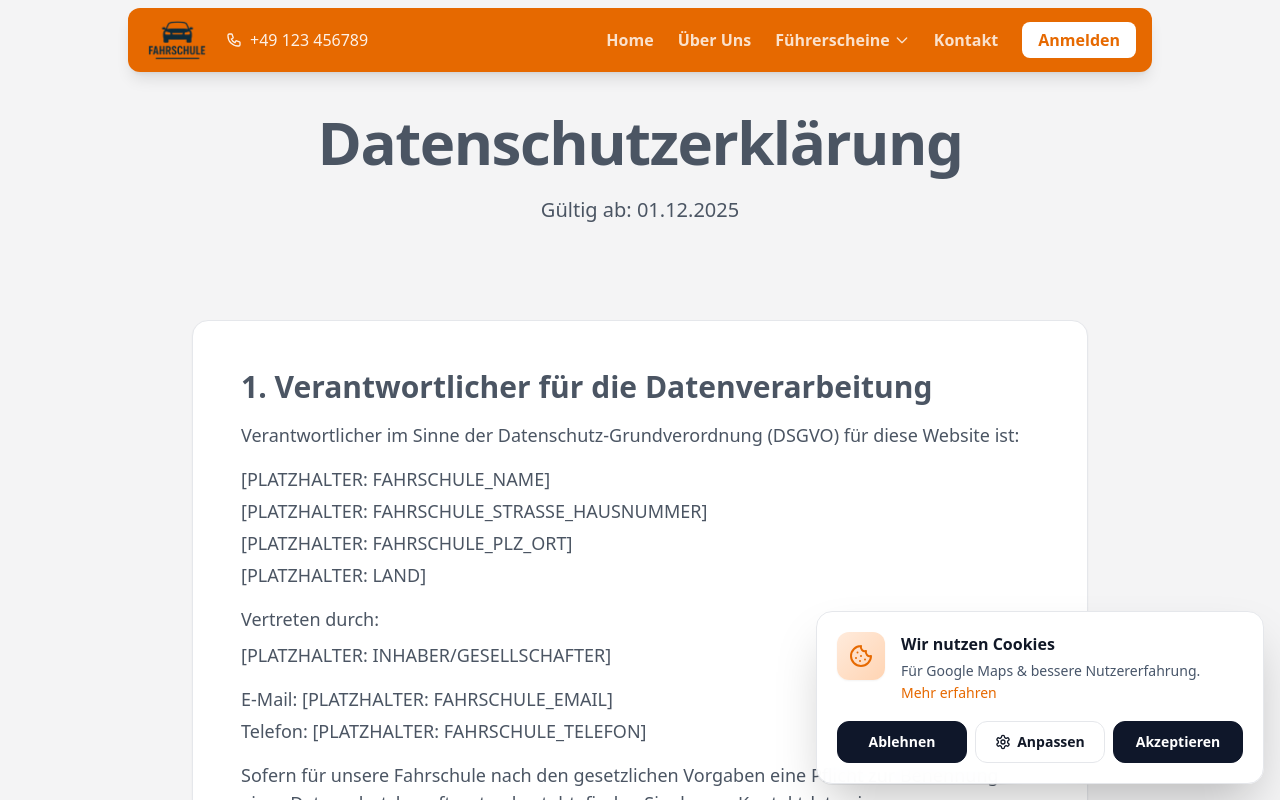
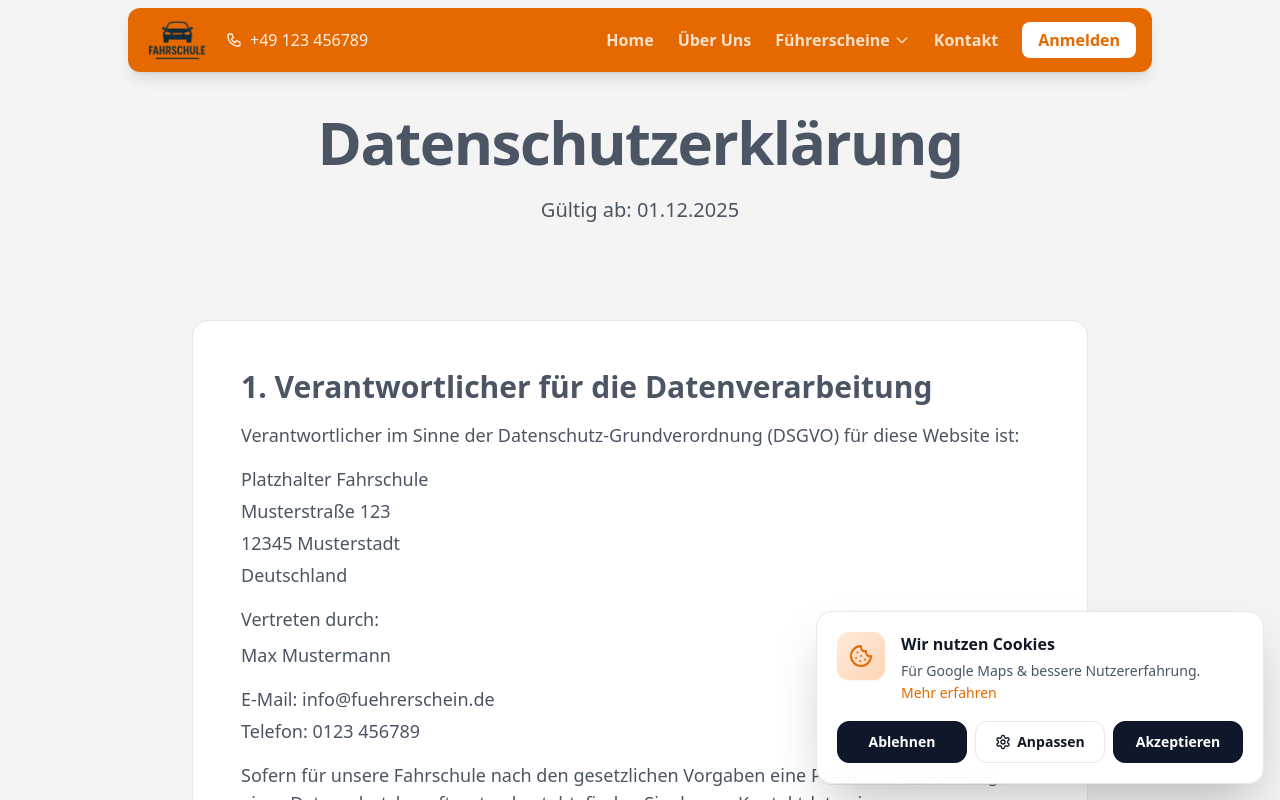
Before and after one commit to WebGraaf/Preview_Neu, a React (Vite) app: page /datenschutz in a window 1280 px wide. Shown: the top 800 px of the page. Built offline with nearby package versions, Linux system fonts and the light colour scheme.

Commit message:
Update schema markup and components

```diff
--- a/public/fahrschule-config.json
+++ b/public/fahrschule-config.json
@@ -2,9 +2,30 @@
   "fahrschule": {
     "name": "Platzhalter Fahrschule",
     "logo": "/default_images/logo_default.webp",
+    "inhaber": "Max Mustermann",
     "kontakt": {
       "telefon": "0123 456789",
       "email": "info@fuehrerschein.de"
+    },
+    "adresse": {
+      "strasse": "Musterstraße",
+      "hausnummer": "123",
+      "plz": "12345",
+      "ort": "Musterstadt",
+      "land": "Deutschland"
+    }
+  },
+  "datenschutz": {
+    "gueltigAb": "01.12.2025",
+    "letzteAktualisierung": "01.12.2025",
+    "zustaendigeAufsichtsbehoerde": {
+      "name": "Landesbeauftragte für Datenschutz und Informationsfreiheit Nordrhein-Westfalen (LDI NRW)",
+      "strasse": "Kavalleriestraße 8–10",
+      "plz": "40213",
+      "ort": "Düsseldorf",
+      "telefon": "+49 (0) 211 38424-0",
+      "email": "poststelle@ldi.nrw.de",
+      "website": "https://www.ldi.nrw.de"
     }
   },
   "texte": {
--- /dev/null
+++ b/public/schema-markup.json
@@ -0,0 +1,52 @@
+{
+  "schemas": [
+    {
+      "@context": "https://schema.org",
+      "@type": "WebSite",
+      "@id": "https://www.fahrschule-beispiel.de/#website",
+      "url": "https://www.fahrschule-beispiel.de/",
+      "name": "Fahrschule Beispiel",
+      "description": "Website der Fahrschule Beispiel in Musterstadt mit Infos zu Führerscheinklassen, Anmeldung und Unterricht."
+    },
+    {
+      "@context": "https://schema.org",
+      "@type": "LocalBusiness",
+      "@id": "https://www.fahrschule-beispiel.de/#lokal",
+      "name": "Fahrschule Beispiel",
+      "description": "Moderne Fahrschule in Musterstadt für die Klassen B, BF17, BE, A, A2, A1 und AM.",
+      "url": "https://www.fahrschule-beispiel.de/",
+      "telephone": "+49 1234 567890",
+      "email": "info@fahrschule-beispiel.de",
+      "logo": "https://www.fahrschule-beispiel.de/assets/logo.png",
+      "image": "https://www.fahrschule-beispiel.de/assets/hero-fahrschule.jpg",
+      "address": {
+        "@type": "PostalAddress",
+        "streetAddress": "Musterstraße 1",
+        "postalCode": "12345",
+        "addressLocality": "Musterstadt",
+        "addressCountry": "DE"
+      },
+      "openingHoursSpecification": [
+        {
+          "@type": "OpeningHoursSpecification",
+          "dayOfWeek": [
+            "Monday",
+            "Wednesday"
+          ],
+          "opens": "17:00",
+          "closes": "19:00"
+        },
+        {
+          "@type": "OpeningHoursSpecification",
+          "dayOfWeek": "Thursday",
+          "opens": "16:00",
+          "closes": "18:00"
+        }
+      ],
+      "sameAs": [
+        "https://www.instagram.com/fahrschule-beispiel",
+        "https://www.facebook.com/fahrschule-beispiel"
+      ]
+    }
+  ]
+}
--- a/src/components/Layout.tsx
+++ b/src/components/Layout.tsx
@@ -2,6 +2,7 @@ import React, { useState, useEffect } from 'react';
 import { Link } from 'react-router-dom';
 import { ConsentBanner } from './ConsentBanner';
 import { ConsentSettings } from './ConsentSettings';
+import SchemaMarkup from './SchemaMarkup';
 
 interface ContainerProps {
   children: React.ReactNode;
@@ -81,6 +82,7 @@ const Layout: React.FC<LayoutProps> = ({ children }) => {
 
   return (
     <div className="flex flex-col min-h-screen bg-background">
+      <SchemaMarkup />
       <Header />
       <main className="flex-grow">{children}</main>
       <footer className="relative bg-gradient-to-b from-neutral-800 to-neutral-900 text-white pt-12 md:pt-14 lg:pt-16 pb-6 md:pb-8">
--- a/src/pages/Datenschutz.tsx
+++ b/src/pages/Datenschutz.tsx
@@ -6,7 +6,26 @@ import { useScrollReveal } from '../hooks/useScrollReveal';
 
 const Datenschutz: React.FC = () => {
   const { config } = useConfig();
+
+  // Fahrschule Grunddaten
   const fahrschuleName = config?.fahrschule?.name || 'Fahrschule';
+  const fahrschuleInhaber = config?.fahrschule?.inhaber || '[Inhaber/Gesellschafter]';
+  const fahrschuleEmail = config?.fahrschule?.kontakt?.email || '[E-Mail]';
+  const fahrschuleTelefon = config?.fahrschule?.kontakt?.telefon || '[Telefon]';
+
+  // Adresse
+  const adresse = config?.fahrschule?.adresse;
+  const strasseHausnummer = adresse ? `${adresse.strasse} ${adresse.hausnummer}` : '[Straße Hausnummer]';
+  const plzOrt = adresse ? `${adresse.plz} ${adresse.ort}` : '[PLZ Ort]';
+  const land = adresse?.land || 'Deutschland';
+  const volleAnschrift = adresse ? `${strasseHausnummer}, ${plzOrt}` : '[Anschrift]';
+
+  // Datenschutz-spezifische Daten
+  const datenschutz = config?.datenschutz;
+  const gueltigAb = datenschutz?.gueltigAb || '01.12.2025';
+  const letzteAktualisierung = datenschutz?.letzteAktualisierung || '01.12.2025';
+  const aufsichtsbehoerde = datenschutz?.zustaendigeAufsichtsbehoerde;
+
   const { elementRef: headerRef, isVisible: headerVisible } = useScrollReveal();
 
   return (
@@ -33,7 +52,7 @@ const Datenschutz: React.FC = () => {
               Datenschutzerklärung
             </h1>
             <p className="text-lg md:text-xl text-text leading-relaxed">
-              Gültig ab: 01.12.2025
+              Gültig ab: {gueltigAb}
             </p>
           </div>
         </Container>
@@ -55,16 +74,16 @@ const Datenschutz: React.FC = () => {
                     Verantwortlicher im Sinne der Datenschutz-Grundverordnung (DSGVO) für diese Website ist:
                   </p>
                   <div className="space-y-1 text-lg mb-4">
-                    <p>[PLATZHALTER: FAHRSCHULE_NAME]</p>
-                    <p>[PLATZHALTER: FAHRSCHULE_STRASSE_HAUSNUMMER]</p>
-                    <p>[PLATZHALTER: FAHRSCHULE_PLZ_ORT]</p>
-                    <p>[PLATZHALTER: LAND]</p>
+                    <p>{fahrschuleName}</p>
+                    <p>{strasseHausnummer}</p>
+                    <p>{plzOrt}</p>
+                    <p>{land}</p>
                   </div>
                   <p className="text-lg mb-2">Vertreten durch:</p>
-                  <p className="text-lg mb-4">[PLATZHALTER: INHABER/GESELLSCHAFTER]</p>
+                  <p className="text-lg mb-4">{fahrschuleInhaber}</p>
                   <div className="space-y-1 text-lg">
-                    <p>E-Mail: [PLATZHALTER: FAHRSCHULE_EMAIL]</p>
-                    <p>Telefon: [PLATZHALTER: FAHRSCHULE_TELEFON]</p>
+                    <p>E-Mail: {fahrschuleEmail}</p>
+                    <p>Telefon: {fahrschuleTelefon}</p>
                   </div>
                   <p className="text-lg mt-4">
                     Sofern für unsere Fahrschule nach den gesetzlichen Vorgaben eine Pflicht zur Benennung eines Datenschutzbeauftragten besteht, finden Sie dessen Kontaktdaten in unserem Impressum oder in einer gesonderten Information auf dieser Website.
@@ -554,9 +573,9 @@ const Datenschutz: React.FC = () => {
                       </h3>
                       <p className="text-lg mb-2">Zur Ausübung Ihrer Rechte wenden Sie sich bitte an:</p>
                       <div className="space-y-1 text-lg mb-4">
-                        <p>[PLATZHALTER: FAHRSCHULE_NAME]</p>
-                        <p>E-Mail: [PLATZHALTER: FAHRSCHULE_EMAIL]</p>
-                        <p>Adresse: [PLATZHALTER: FAHRSCHULE_ANSCHRIFT]</p>
+                        <p>{fahrschuleName}</p>
+                        <p>E-Mail: {fahrschuleEmail}</p>
+                        <p>Adresse: {volleAnschrift}</p>
                       </div>
                       <p className="text-lg mb-4">
                         Unser technischer Dienstleister (GbR) ist als Auftragsverarbeiter nicht primärer Ansprechpartner für Betroffenenrechte. Sie können sich jedoch auch an info@deine-fahrschul-website.de wenden; das Anliegen wird dann an die jeweils zuständige Fahrschule weitergeleitet.
@@ -659,14 +678,14 @@ const Datenschutz: React.FC = () => {
                         Bei Fragen zur Verarbeitung Ihrer personenbezogenen Daten oder zur Ausübung Ihrer Rechte wenden Sie sich bitte an:
                       </p>
                       <div className="space-y-1 text-lg mb-4">
-                        <p>[PLATZHALTER: FAHRSCHULE_NAME]</p>
-                        <p>[PLATZHALTER: FAHRSCHULE_STRASSE_HAUSNUMMER]</p>
-                        <p>[PLATZHALTER: FAHRSCHULE_PLZ_ORT]</p>
-                        <p>[PLATZHALTER: LAND]</p>
+                        <p>{fahrschuleName}</p>
+                        <p>{strasseHausnummer}</p>
+                        <p>{plzOrt}</p>
+                        <p>{land}</p>
                       </div>
                       <div className="space-y-1 text-lg">
-                        <p>E-Mail: [PLATZHALTER: FAHRSCHULE_EMAIL]</p>
-                        <p>Telefon: [PLATZHALTER: FAHRSCHULE_TELEFON]</p>
+                        <p>E-Mail: {fahrschuleEmail}</p>
+                        <p>Telefon: {fahrschuleTelefon}</p>
                       </div>
                     </div>
 
@@ -675,17 +694,17 @@ const Datenschutz: React.FC = () => {
                         11.2 Zuständige Aufsichtsbehörde
                       </h3>
                       <p className="text-lg mb-4">
-                        Die für uns zuständige Datenschutzaufsichtsbehörde richtet sich nach dem Sitz unserer Fahrschule. In Deutschland sind dies die jeweiligen Landesdatenschutzbehörden. Für Fahrschulen mit Sitz in Nordrhein-Westfalen ist z. B. zuständig:
+                        Die für uns zuständige Datenschutzaufsichtsbehörde richtet sich nach dem Sitz unserer Fahrschule. In Deutschland sind dies die jeweiligen Landesdatenschutzbehörden. Zuständig ist:
                       </p>
                       <div className="space-y-1 text-lg mb-4">
-                        <p className="font-medium">Landesbeauftragte für Datenschutz und Informationsfreiheit Nordrhein-Westfalen (LDI NRW)</p>
-                        <p>Kavalleriestraße 8–10</p>
-                        <p>40213 Düsseldorf</p>
+                        <p className="font-medium">{aufsichtsbehoerde?.name || 'Landesbeauftragte für Datenschutz und Informationsfreiheit Nordrhein-Westfalen (LDI NRW)'}</p>
+                        <p>{aufsichtsbehoerde?.strasse || 'Kavalleriestraße 8–10'}</p>
+                        <p>{aufsichtsbehoerde?.plz || '40213'} {aufsichtsbehoerde?.ort || 'Düsseldorf'}</p>
                       </div>
                       <div className="space-y-1 text-lg">
-                        <p>Telefon: +49 (0) 211 38424-0</p>
-                        <p>E-Mail: poststelle@ldi.nrw.de</p>
-                        <p>Website: https://www.ldi.nrw.de</p>
+                        <p>Telefon: {aufsichtsbehoerde?.telefon || '+49 (0) 211 38424-0'}</p>
+                        <p>E-Mail: {aufsichtsbehoerde?.email || 'poststelle@ldi.nrw.de'}</p>
+                        <p>Website: {aufsichtsbehoerde?.website || 'https://www.ldi.nrw.de'}</p>
                       </div>
                     </div>
                   </div>
@@ -703,7 +722,7 @@ const Datenschutz: React.FC = () => {
                     Die jeweils aktuelle Fassung ist jederzeit auf dieser Website abrufbar.
                   </p>
                   <p className="text-lg font-medium">
-                    Letzte Aktualisierung: 01.12.2025
+                    Letzte Aktualisierung: {letzteAktualisierung}
                   </p>
                 </div>
 
@@ -723,7 +742,7 @@ const Datenschutz: React.FC = () => {
                       <tbody className="divide-y divide-border-divider">
                         <tr>
                           <td className="py-3 pr-4 align-top font-medium">Verantwortlich</td>
-                          <td className="py-3">[PLATZHALTER: FAHRSCHULE_NAME] (Fahrschule) als Verantwortliche im Sinne der DSGVO. Technische Bereitstellung der Website und Formularverarbeitung im Auftrag durch Handgraaf, Luca & Leineweber, Kai GbR.</td>
+                          <td className="py-3">{fahrschuleName} (Fahrschule) als Verantwortliche im Sinne der DSGVO. Technische Bereitstellung der Website und Formularverarbeitung im Auftrag durch Handgraaf, Luca & Leineweber, Kai GbR.</td>
                         </tr>
                         <tr>
                           <td className="py-3 pr-4 align-top font-medium">Datenarten</td>
@@ -735,7 +754,7 @@ const Datenschutz: React.FC = () => {
                         </tr>
                         <tr>
                           <td className="py-3 pr-4 align-top font-medium">Empfänger</td>
-                          <td className="py-3">Verantwortliche Fahrschule [PLATZHALTER: FAHRSCHULE_NAME]; technische Dienstleister (GbR als Auftragsverarbeiter, Vercel als Hosting-Anbieter, Hostinger für E-Mail); ggf. Google (bei Einbindung von Google Maps und erteilter Einwilligung).</td>
+                          <td className="py-3">Verantwortliche Fahrschule {fahrschuleName}; technische Dienstleister (GbR als Auftragsverarbeiter, Vercel als Hosting-Anbieter, Hostinger für E-Mail); ggf. Google (bei Einbindung von Google Maps und erteilter Einwilligung).</td>
                         </tr>
                         <tr>
                           <td className="py-3 pr-4 align-top font-medium">Rechtsgrundlagen</td>
@@ -751,7 +770,7 @@ const Datenschutz: React.FC = () => {
                         </tr>
                         <tr>
                           <td className="py-3 pr-4 align-top font-medium">Kontakt</td>
-                          <td className="py-3">[PLATZHALTER: FAHRSCHULE_EMAIL] (Fahrschule); zusätzlich info@deine-fahrschul-website.de für technische Rückfragen (Weiterleitung an die zuständige Fahrschule).</td>
+                          <td className="py-3">{fahrschuleEmail} (Fahrschule); zusätzlich info@deine-fahrschul-website.de für technische Rückfragen (Weiterleitung an die zuständige Fahrschule).</td>
                         </tr>
                       </tbody>
                     </table>
@@ -761,7 +780,7 @@ const Datenschutz: React.FC = () => {
                 {/* Copyright */}
                 <div className="pt-4">
                   <p className="text-sm text-text">
-                    © 2025 [PLATZHALTER: FAHRSCHULE_NAME] – Alle Rechte vorbehalten
+                    © {new Date().getFullYear()} {fahrschuleName} – Alle Rechte vorbehalten
                   </p>
                 </div>
               </div>
```
Also changed, not shown: src/components/SchemaMarkup.tsx (added, +62 -0 lines), src/config/types.ts (+28 -0 lines).
